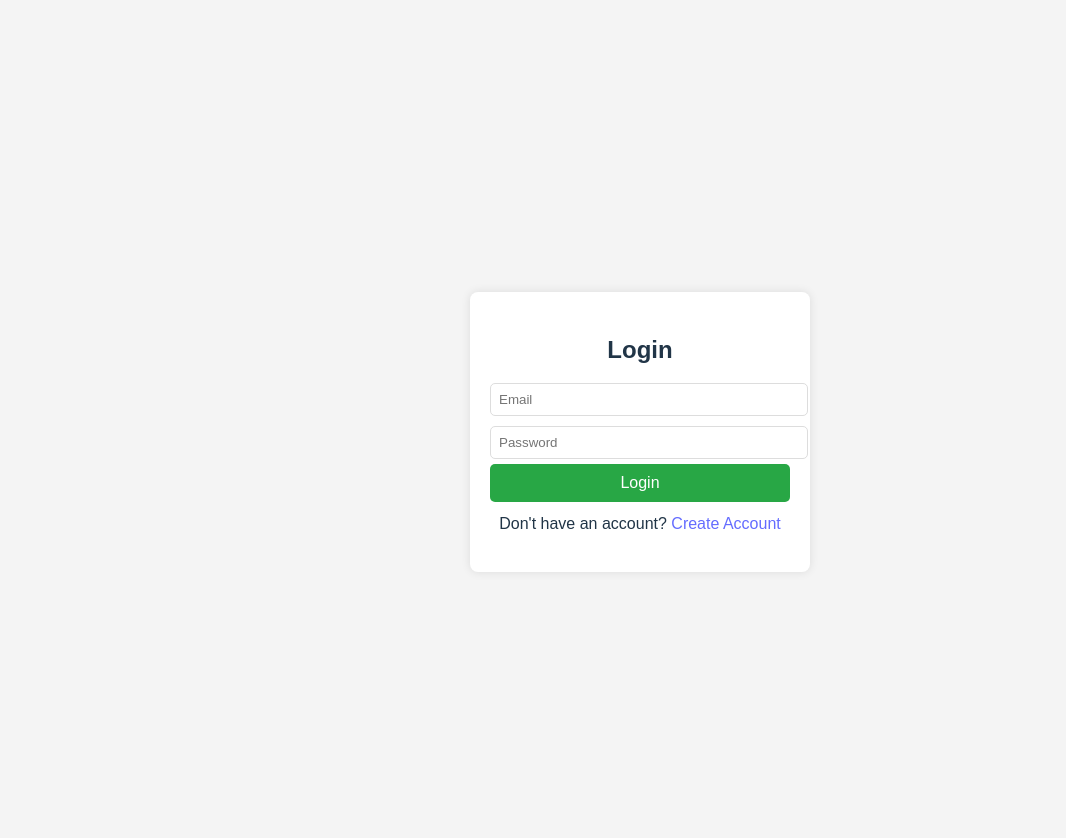
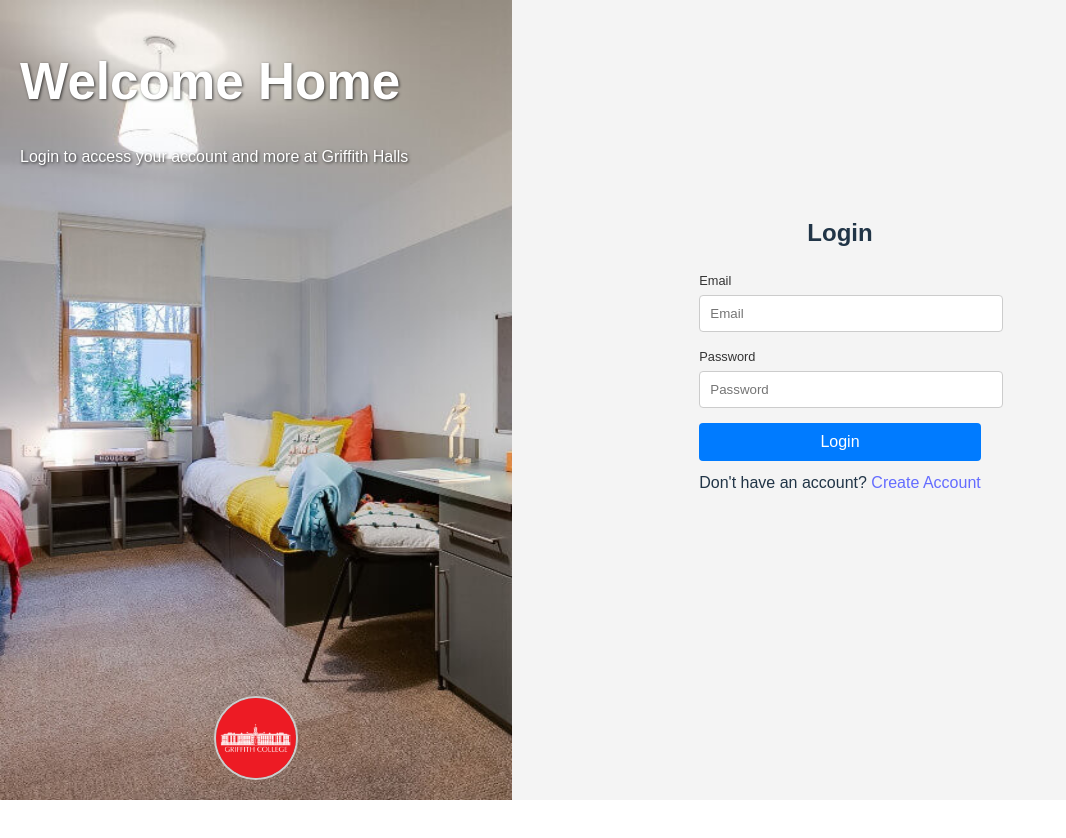
Before and after one commit to Adedeji-Kehinde/GHR, a React (Vite) app in the folder ghr-frontend/: page /login in a window 1280 px wide. Shown: the top 838 px of the page, without its empty margins (0-1066 px from the left). After the commit the page ends 800 px from the top, so only its background shows below. Built offline with nearby package versions, Linux system fonts and the light colour scheme.

Commit message:
designed the login and register page.

```diff
--- a/ghr-frontend/src/App.jsx
+++ b/ghr-frontend/src/App.jsx
@@ -14,6 +14,8 @@ import EnquiryDetails from './admin/EnquiryDetails';
 import Maintenance from "./admin/Maintenace";
 import AddMaintenance from './admin/AddMaintenance';
 import "./styles.css"; // Import the styles
+import "./login.css"; // Import the styles
+import "./Register.css"; // Import the styles
 
 function App() {
   return (
--- /dev/null
+++ b/ghr-frontend/src/Register.css
@@ -0,0 +1,152 @@
+/* Prevent default margins/padding and disable scrolling */
+html, body {
+    overflow: hidden;
+    height: 100%;
+}
+
+/* Overall container spans the full viewport */
+.register-page {
+    display: flex;
+    min-height: 100vh;
+}
+
+/* Left side: occupies 40% of the screen with a stretched background image */
+.register-left {
+    background-image: url('/images/register.jpg'); /* Use your desired image */
+    background-size: 100% 100%;
+    position: fixed;
+    left: 0;
+    top: 0;
+    width: 40%;
+    height: 100%;
+    display: flex;
+    flex-direction: column;
+    justify-content: space-between;
+    align-items: center;
+}
+
+/* Text container on the left side, aligned to the top */
+.text-container {
+    align-self: flex-start;
+    margin: 20px;
+    text-align: left;
+    color: #fff;
+    text-shadow: 1px 1px 3px rgba(0, 0, 0, 0.7);
+}
+
+/* Logo container at the bottom of the left side */
+.logo-container {
+    margin-bottom: 20px;
+}
+
+/* Right side: occupies the remaining area; placed to the right of the fixed sidebar */
+.register-right {
+    margin-left: 400px;
+    width: 80%;
+    display: flex;
+    flex-direction: column;
+    justify-content: center;
+    align-items: center;
+    box-sizing: border-box;
+}
+
+/* Container for the registration form and choices */
+.register-form-container {
+    max-width: 500px;
+    width: 100%;
+}
+
+.register-form-container h2 {
+    text-align: center;
+    margin-bottom: 20px;
+}
+
+/* Two-column grid for form fields with extra gap */
+.form-grid {
+    display: grid;
+    grid-template-columns: 1fr 1fr;
+    gap: 50px;
+    margin-bottom: 20px;
+}
+
+.register-form-container form {
+    display: flex;
+    flex-direction: column;
+}
+
+.register-form-container input,
+.register-form-container select {
+    width: 100%;
+    padding: 10px;
+    border: 1px solid #ccc;
+    border-radius: 4px;
+}
+
+.register-form-container button {
+    padding: 10px;
+    background: #007BFF;
+    color: #fff;
+    border: none;
+    border-radius: 4px;
+    cursor: pointer;
+}
+
+.register-form-container button:disabled {
+    background: #6c757d;
+    cursor: not-allowed;
+}
+
+.register-form-container label {
+    font-size: 0.8rem; /* Reduced font size */
+    color: #333;
+    text-align: left;
+    display: block;
+  }
+
+
+.error {
+    color: red;
+    text-align: center;
+    margin-bottom: 15px;
+}
+
+.success {
+    color: green;
+    text-align: center;
+    margin-bottom: 15px;
+}
+
+.loading {
+    text-align: center;
+    margin-bottom: 15px;
+}
+
+/* Buttons for the choice step */
+.choice-buttons {
+    display: flex;
+    justify-content: space-between;
+    margin-bottom: 20px;
+}
+
+.choice-buttons button {
+    flex: 1;
+    margin: 0 10px;
+    padding: 10px;
+    background: #007BFF;
+    color: #fff;
+    border: none;
+    border-radius: 4px;
+    cursor: pointer;
+}
+
+/* Optional: styling for the admin role read-only field */
+.role-field {
+    display: flex;
+    align-items: center;
+    margin-bottom: 15px;
+}
+
+.role-field label {
+    margin-right: 10px;
+    font-weight: bold;
+}
--- /dev/null
+++ b/ghr-frontend/src/login.css
@@ -0,0 +1,120 @@
+
+/* Overall container spans the full viewport */
+.login-page {
+  display: flex;
+}
+
+/* Left side: occupies 25% of the screen, with a stretched background image */
+.login-left {
+  background-image: url('/images/login.jpeg');
+  background-size: 100% 100%; /* Stretches the image to fill the container */
+  position: fixed;
+  left: 0;
+  top: 0;
+  width: 40%;
+  height: 100%;
+  display: flex;
+  flex-direction: column;
+  justify-content: space-between;
+  align-items: center;
+}
+
+/* Text container on the left side with no background overlay */
+.text-container {
+  text-align: center;
+  color: #fff;
+  /* Subtle text shadow for readability */
+  text-shadow: 1px 1px 3px rgba(0, 0, 0, 0.7);
+}
+
+/* Right side: occupies 60% of the screen; placed to the right of the fixed sidebar */
+.login-right {
+  width: 100%;
+  flex-direction: column;
+  justify-content: center;
+  align-items: center;
+  padding: 40px;
+  box-sizing: border-box;
+  margin-left: 400px;
+  margin-top: 70px;
+  height: 70vh;
+}
+
+/* Wrapper to center the login form */
+.login-form-wrapper {
+  display: flex;
+  flex-direction: column;
+  justify-content: center;
+  flex: 1;
+}
+
+/* Container for the form */
+.login-form-container {
+  max-width: 400px;
+  margin: 0 auto;
+}
+
+.login-form-container h2 {
+  text-align: center;
+  margin-bottom: 20px;
+}
+
+.login-form-container form {
+  display: flex;
+  flex-direction: column;
+}
+
+.login-form-container input {
+  padding: 10px;
+  margin-bottom: 15px;
+  border: 1px solid #ccc;
+  border-radius: 4px;
+}
+
+.login-form-container button {
+  padding: 10px;
+  background: #007BFF;
+  color: white;
+  border: none;
+  border-radius: 4px;
+  cursor: pointer;
+}
+
+.login-form-container button:disabled {
+  background: #6c757d;
+  cursor: not-allowed;
+}
+
+.login-form-container label {
+  font-size: 0.8rem;
+  color: #333;
+  text-align: left;
+  display: block;
+}
+
+
+.error {
+  color: red;
+  text-align: center;
+  margin-bottom: 15px;
+}
+
+.loading {
+  text-align: center;
+  margin-bottom: 15px;
+}
+
+/* Logo at the bottom center */
+.logo-container {
+  display: flex;
+  justify-content: center;
+  margin-bottom: 20px;
+}
+
+.logo-container img {
+  width: 80px;
+  height: 80px;
+  border-radius: 50%;
+  object-fit: cover;
+  border: 2px solid #ccc;
+}
--- a/ghr-frontend/src/pages/Login.jsx
+++ b/ghr-frontend/src/pages/Login.jsx
@@ -6,15 +6,15 @@ const Login = () => {
   const [email, setEmail] = useState("");
   const [password, setPassword] = useState("");
   const [error, setError] = useState("");
-  const [loading, setLoading] = useState(false); // Loading state
+  const [loading, setLoading] = useState(false);
   const navigate = useNavigate();
 
-  const API_URL = import.meta.env.VITE_API_BASE_URL;
+  const API_URL = import.meta.env.VITE_API_BASE_URL || "http://localhost:8000";
 
   const handleLogin = async (e) => {
     e.preventDefault();
     setError("");
-    setLoading(true); // Start loading
+    setLoading(true);
 
     try {
       const loginRes = await axios.post(`${API_URL}/api/auth/login`, {
@@ -24,12 +24,12 @@ const Login = () => {
 
       const { token } = loginRes.data;
       localStorage.setItem("token", token);
-       // 2) Then fetch user details
+
+      // Fetch user details
       const userRes = await axios.get(`${API_URL}/api/auth/user`, {
         headers: { Authorization: `Bearer ${token}` },
       });
 
-      // user object has role
       const user = userRes.data;
       if (user.role === "admin") {
         navigate("/admin-dashboard");
@@ -39,21 +39,34 @@ const Login = () => {
     } catch (err) {
       setError(err.response?.data?.message || "Login failed");
     } finally {
-      setLoading(false); // Stop loading
+      setLoading(false);
     }
   };
 
   return (
-    <div className="container">
-      <div className="box">
+    <div className="login-page">
+      {/* Left side: Fixed sidebar with background image */}
+      <div className="login-left">
+        <div className="text-container">
+          <h1>Welcome Home</h1>
+          <p>Login to access your account and more at Griffith Halls</p>
+        </div>
+        <div className="logo-container">
+          <img src="/images/logo.png" alt="Griffith Halls Logo" />
+        </div>
+      </div>
+
+      {/* Right side: Login form */}
+      <div className="login-right">
+        <div className="login-form-wrapper">
+          <div className="login-form-container">
             <h2>Login</h2>
-
             {error && <p className="error">{error}</p>}
-        {loading && <p className="loading">Logging in...</p>} {/* Show loading text */}
-
+            {loading && <p className="loading">Logging in...</p>}
             <form onSubmit={handleLogin}>
-
+              <label htmlFor="login-email">Email</label>
               <input
+                id="login-email"
                 type="email"
                 placeholder="Email"
                 value={email}
@@ -61,7 +74,9 @@ const Login = () => {
                 required
               />
 
+              <label htmlFor="login-password">Password</label>
               <input
+                id="login-password"
                 type="password"
                 placeholder="Password"
                 value={password}
@@ -69,17 +84,15 @@ const Login = () => {
                 required
               />
 
-          <button type="submit" disabled={loading}> {/* Disable button when loading */}
+              <button type="submit" disabled={loading}>
                 {loading ? "Logging in..." : "Login"}
               </button>
-
             </form>
-
             <p>
-          Don't have an account?
-          <Link to="/register"> Create Account </Link>
+              Don't have an account? <Link to="/register">Create Account</Link>
             </p>
-
+          </div>
+        </div>
       </div>
     </div>
   );
--- a/ghr-frontend/src/pages/Register.jsx
+++ b/ghr-frontend/src/pages/Register.jsx
@@ -28,16 +28,11 @@ const Register = () => {
   const navigate = useNavigate();
   const API_URL = import.meta.env.VITE_API_BASE_URL;
 
-  // -----------------------------
   // Step Handlers
-  // -----------------------------
-
-  // (1) Click "Register as User"
   const handleRegisterAsUser = () => {
     setError("");
     setSuccess("");
     setCompanyPassword("");
-    // Reset form data to user defaults
     setFormData({
       name: "",
       lastName: "",
@@ -47,15 +42,13 @@ const Register = () => {
       phone: "",
       role: "user",
     });
-    setFlowStep("FORM"); // go straight to form
+    setFlowStep("FORM");
   };
 
-  // (2) Click "Register as Admin"
   const handleRegisterAsAdmin = () => {
     setError("");
     setSuccess("");
     setCompanyPassword("");
-    // Prep form data to admin defaults
     setFormData({
       name: "",
       lastName: "",
@@ -65,22 +58,19 @@ const Register = () => {
       phone: "",
       role: "admin",
     });
-    setFlowStep("ADMIN_PASSWORD"); // show password prompt
+    setFlowStep("ADMIN_PASSWORD");
   };
 
-  // (3) Validate the company password
   const handleCompanyPasswordCheck = () => {
     if (companyPassword === COMPANY_PASSWORD) {
       setError("");
-      setFlowStep("FORM"); // now show the final form with role=admin
+      setFlowStep("FORM");
     } else {
       setError("Invalid company password");
     }
   };
 
-  // -----------------------------
   // Form Handlers
-  // -----------------------------
   const handleChange = (e) => {
     setFormData({
       ...formData,
@@ -88,7 +78,6 @@ const Register = () => {
     });
   };
 
-  // Submit the form
   const handleSubmit = async (e) => {
     e.preventDefault();
     setError("");
@@ -96,8 +85,7 @@ const Register = () => {
     setLoading(true);
 
     try {
-      // We do a single POST to /register with the formData
-      const response = await axios.post(`${API_URL}/api/auth/register`, formData);
+      await axios.post(`${API_URL}/api/auth/register`, formData);
       setSuccess("Account created successfully! Redirecting to login...");
       setTimeout(() => navigate("/login"), 2000);
     } catch (err) {
@@ -107,31 +95,40 @@ const Register = () => {
     }
   };
 
-  // -----------------------------
-  // Render
-  // -----------------------------
   return (
-    <div className="container">
-      <div className="box">
-        <h2>Register Portal</h2>
+    <div className="register-page">
+      {/* Left Side: Fixed sidebar with background image */}
+      <div className="register-left">
+        <div className="text-container">
+          <h1>Welcome to Griffith Halls</h1>
+          <p>Register now to join our community</p>
+        </div>
+        <div className="logo-container">
+          <img src="/images/logo.png" alt="Griffith Halls Logo" />
+        </div>
+      </div>
 
+      {/* Right Side: Registration Flow */}
+      <div className="register-right">
+        <div className="register-form-container">
+          <h2>Create Account</h2>
           {error && <p className="error">{error}</p>}
           {success && <p className="success">{success}</p>}
           {loading && <p className="loading">Processing...</p>}
 
-        {/* Step A: CHOICE */}
           {flowStep === "CHOICE" && (
-          <div>
+            <div className="choice-buttons">
               <button onClick={handleRegisterAsUser}>Register as User</button>
               <button onClick={handleRegisterAsAdmin}>Register as Admin</button>
             </div>
           )}
 
-        {/* Step B: ADMIN_PASSWORD */}
           {flowStep === "ADMIN_PASSWORD" && (
             <div>
               <p>Please enter the company password to proceed:</p>
+              <label htmlFor="company-password">Company Password</label>
               <input
+                id="company-password"
                 type="password"
                 placeholder="Company Password"
                 value={companyPassword}
@@ -141,10 +138,13 @@ const Register = () => {
             </div>
           )}
 
-        {/* Step C: FORM (One Form for both user & admin) */}
           {flowStep === "FORM" && (
             <form onSubmit={handleSubmit}>
+              <div className="form-grid">
+                <div>
+                  <label htmlFor="name">First Name</label>
                   <input
+                    id="name"
                     type="text"
                     name="name"
                     placeholder="First Name"
@@ -152,8 +152,11 @@ const Register = () => {
                     onChange={handleChange}
                     required
                   />
-
+                </div>
+                <div>
+                  <label htmlFor="lastName">Last Name</label>
                   <input
+                    id="lastName"
                     type="text"
                     name="lastName"
                     placeholder="Last Name"
@@ -161,8 +164,11 @@ const Register = () => {
                     onChange={handleChange}
                     required
                   />
-
+                </div>
+                <div>
+                  <label htmlFor="email">Email</label>
                   <input
+                    id="email"
                     type="email"
                     name="email"
                     placeholder="Email"
@@ -170,8 +176,11 @@ const Register = () => {
                     onChange={handleChange}
                     required
                   />
-
+                </div>
+                <div>
+                  <label htmlFor="password">Password</label>
                   <input
+                    id="password"
                     type="password"
                     name="password"
                     placeholder="Password"
@@ -179,8 +188,11 @@ const Register = () => {
                     onChange={handleChange}
                     required
                   />
-
+                </div>
+                <div>
+                  <label htmlFor="gender">Gender</label>
                   <select
+                    id="gender"
                     name="gender"
                     value={formData.gender}
                     onChange={handleChange}
@@ -189,8 +201,11 @@ const Register = () => {
                     <option value="Female">Female</option>
                     <option value="Other">Other</option>
                   </select>
-
+                </div>
+                <div>
+                  <label htmlFor="phone">Phone Number</label>
                   <input
+                    id="phone"
                     type="text"
                     name="phone"
                     placeholder="Phone Number"
@@ -198,29 +213,30 @@ const Register = () => {
                     onChange={handleChange}
                     required
                   />
-
-            {/* If the role is admin, you can show a read-only field
-                or hide it entirely if you prefer. */}
+                </div>
+              </div>
               {formData.role === "admin" && (
-              <div>
+                <div className="role-field">
                   <label>Role:</label>
                   <input type="text" value="admin" readOnly />
                 </div>
               )}
-
               <button type="submit" disabled={loading}>
                 {formData.role === "admin"
-                ? loading ? "Creating Admin..." : "Register as Admin"
-                : loading ? "Creating User..." : "Register as User"
-              }
+                  ? loading
+                    ? "Creating Admin..."
+                    : "Register as Admin"
+                  : loading
+                  ? "Creating User..."
+                  : "Register as User"}
               </button>
             </form>
           )}
 
           <p>
-          Already have an account?
-          <Link to="/login"> Login </Link>
+            Already have an account? <Link to="/login">Login</Link>
           </p>
+        </div>
       </div>
     </div>
   );
```
Also changed, not shown: ghr-frontend/public/images/Vite + React.html (added, +23 -0 lines), ghr-frontend/src/admin/Deliveries.jsx (+33 -23 lines), ghr-frontend/src/admin/Enquiry.jsx (+31 -28 lines), ghr-frontend/src/admin/Maintenace.jsx (+42 -26 lines), ghr-frontend/public/images/login.jpeg (added), ghr-frontend/public/images/register.jpg (added). Lines whose indentation alone changed are shown as unchanged.
